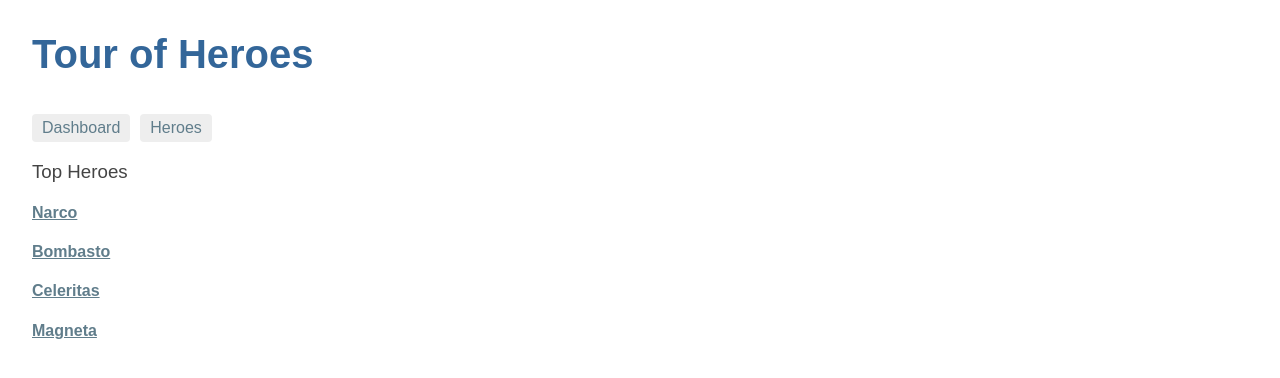
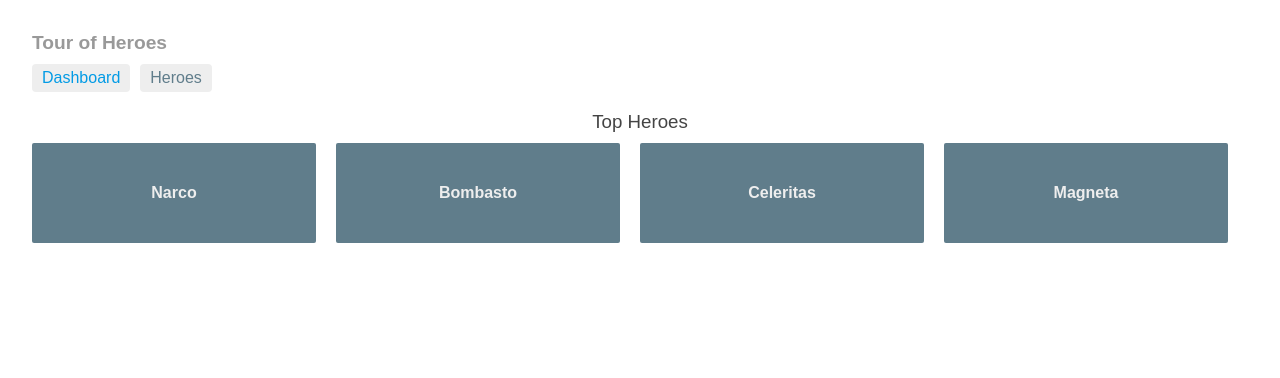
Before and after one commit to DaniAkash/Tour-Of-Heroes, an Angular app: page /dashboard in a window 1280 px wide. Shown: the top 378 px of the page. Built offline with nearby package versions, Linux system fonts and the light colour scheme.

Commit message:
Styling components

```diff
--- /dev/null
+++ b/src/app/app.component.css
@@ -0,0 +1,28 @@
+h1 {
+  font-size: 1.2em;
+  color: #999;
+  margin-bottom: 0;
+}
+h2 {
+  font-size: 2em;
+  margin-top: 0;
+  padding-top: 0;
+}
+nav a {
+  padding: 5px 10px;
+  text-decoration: none;
+  margin-top: 10px;
+  display: inline-block;
+  background-color: #eee;
+  border-radius: 4px;
+}
+nav a:visited, a:link {
+  color: #607D8B;
+}
+nav a:hover {
+  color: #039be5;
+  background-color: #CFD8DC;
+}
+nav a.active {
+  color: #039be5;
+}
--- a/src/app/app.component.html
+++ b/src/app/app.component.html
@@ -1,6 +1,6 @@
 <h1>{{title}}</h1>
 <nav>
-  <a routerLink="/dashboard">Dashboard</a>
-  <a routerLink="/heroes">Heroes</a>
+  <a routerLink="/dashboard" routerLinkActive="active">Dashboard</a>
+  <a routerLink="/heroes" routerLinkActive="active">Heroes</a>
 </nav>
 <router-outlet></router-outlet>
--- a/src/app/app.component.ts
+++ b/src/app/app.component.ts
@@ -2,7 +2,8 @@
 
 @Component({
   selector: 'app-root',
-  templateUrl: './app.component.html'
+  templateUrl: './app.component.html',
+  styleUrls: ['./app.component.css'],
 })
 export class AppComponent {
   title = 'Tour of Heroes';
--- /dev/null
+++ b/src/dashboard/dashboard.component.css
@@ -0,0 +1,61 @@
+[class*='col-'] {
+  float: left;
+  padding-right: 20px;
+  padding-bottom: 20px;
+}
+[class*='col-']:last-of-type {
+  padding-right: 0;
+}
+a {
+  text-decoration: none;
+}
+*, *:after, *:before {
+  -webkit-box-sizing: border-box;
+  -moz-box-sizing: border-box;
+  box-sizing: border-box;
+}
+h3 {
+  text-align: center; margin-bottom: 0;
+}
+h4 {
+  position: relative;
+}
+.grid {
+  margin: 0;
+}
+.col-1-4 {
+  width: 25%;
+}
+.module {
+  padding: 20px;
+  text-align: center;
+  color: #eee;
+  max-height: 120px;
+  min-width: 120px;
+  background-color: #607D8B;
+  border-radius: 2px;
+}
+.module:hover {
+  background-color: #EEE;
+  cursor: pointer;
+  color: #607d8b;
+}
+.grid-pad {
+  padding: 10px 0;
+}
+.grid-pad > [class*='col-']:last-of-type {
+  padding-right: 20px;
+}
+@media (max-width: 600px) {
+  .module {
+    font-size: 10px;
+    max-height: 75px; }
+}
+@media (max-width: 1024px) {
+  .grid {
+    margin: 0;
+  }
+  .module {
+    min-width: 60px;
+  }
+}
--- a/src/dashboard/dashboard.component.ts
+++ b/src/dashboard/dashboard.component.ts
@@ -10,6 +10,7 @@
   moduleId: module.id,
   selector: 'app-my-dashboard',
   templateUrl: './dashboard.component.html',
+  styleUrls: ['./dashboard.component.css'],
 })
 export class DashboardComponent implements OnInit {
 
--- /dev/null
+++ b/src/hero-detail/hero-detail.component.css
@@ -0,0 +1,29 @@
+label {
+  display: inline-block;
+  width: 3em;
+  margin: .5em 0;
+  color: #607D8B;
+  font-weight: bold;
+}
+input {
+  height: 2em;
+  font-size: 1em;
+  padding-left: .4em;
+}
+button {
+  margin-top: 20px;
+  font-family: Arial;
+  background-color: #eee;
+  border: none;
+  padding: 5px 10px;
+  border-radius: 4px;
+  cursor: pointer; cursor: hand;
+}
+button:hover {
+  background-color: #cfd8dc;
+}
+button:disabled {
+  background-color: #eee;
+  color: #ccc;
+  cursor: auto;
+}
--- a/src/hero-detail/hero-detail.component.ts
+++ b/src/hero-detail/hero-detail.component.ts
@@ -10,6 +10,7 @@
   moduleId: module.id,
   selector: 'app-my-hero-detail',
   templateUrl: './hero-detail.component.html',
+  styleUrls: ['./hero-detail.component.css'],
 })
 export class HeroDetailComponent implements OnInit{
   @Input()
```
